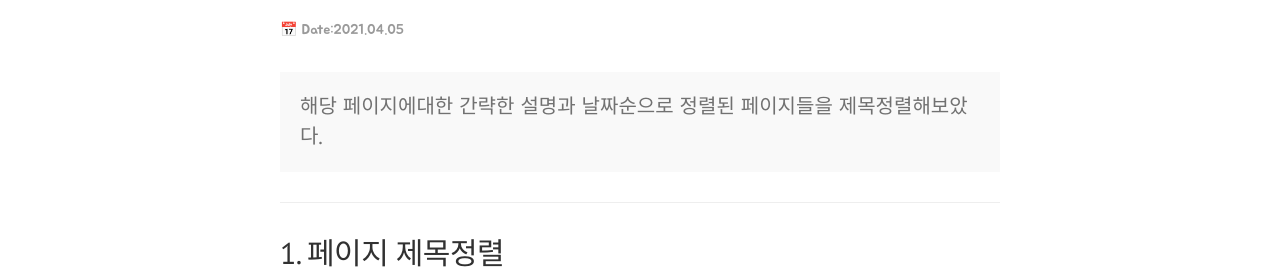
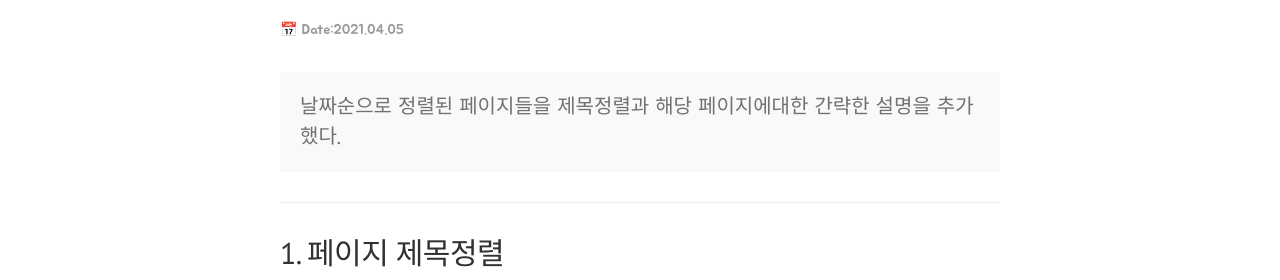
Before and after one commit to froggy0m0/froggy0m0.github.io, a Jekyll site: the page built from _posts/GitHubPage/2021-04-05-jekyll_category_func.md, in a window 1280 px wide. Shown: the part 180-460 px from the top of the page. Built offline with Jekyll 4.4.1, drawn with Linux system fonts in a browser that asks for light colours.

Commit message:
Update 2021-04-05-jekyll_category_func.md

```diff
--- a/_posts/GitHubPage/2021-04-05-jekyll_category_func.md
+++ b/_posts/GitHubPage/2021-04-05-jekyll_category_func.md
@@ -2,7 +2,7 @@
 layout: post
 title: Jekyll 카테고리기능(제목정렬, 페이지설명)
 categories: GitHubPage
-message: 해당 페이지에대한 간략한 설명과 날짜순으로 정렬된 페이지들을 제목정렬해보았다.
+message: 날짜순으로 정렬된 페이지들을 제목정렬과 해당 페이지에대한 간략한 설명을 추가했다.
 
 ---
 
```
